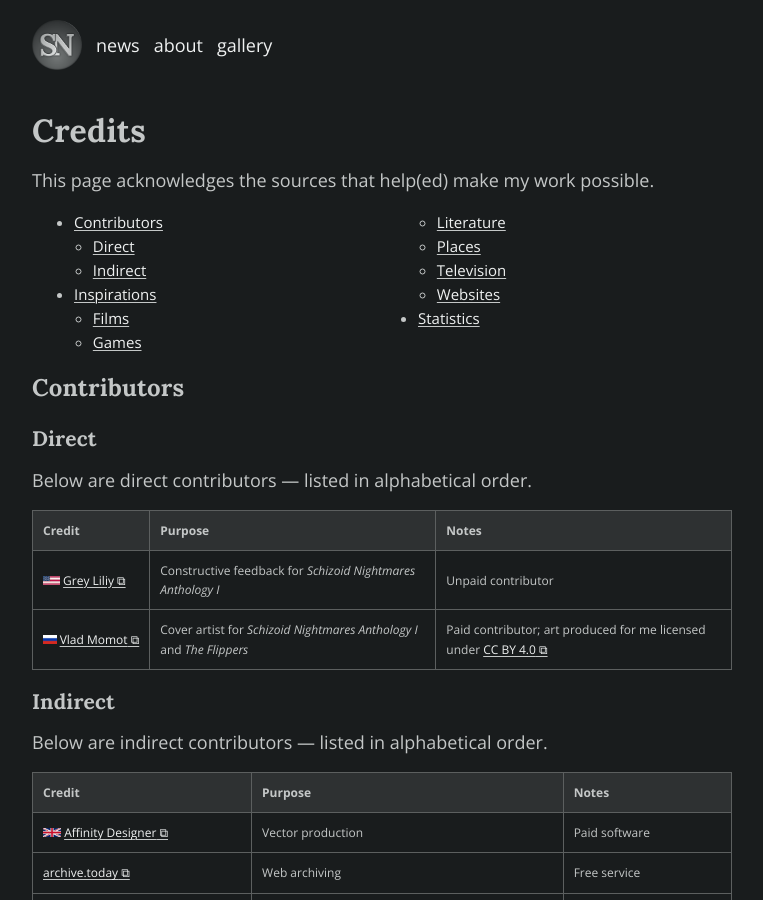
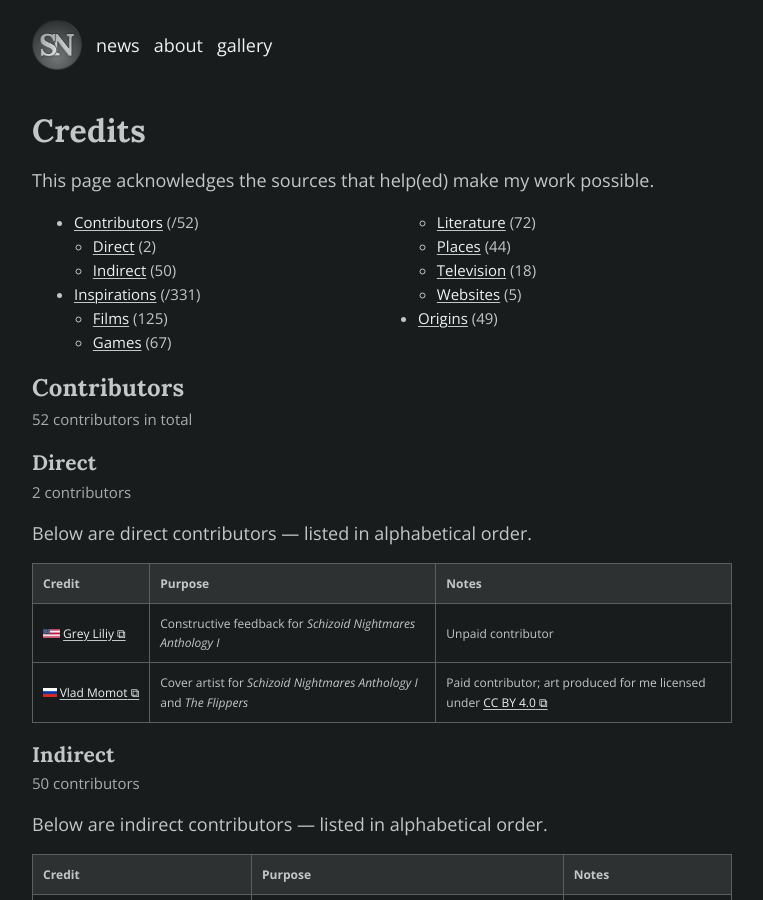
Before and after one commit to schizoidnightmares/schizoidnightmares.com, a Jekyll site: the page built from credits.md, in a window 1280 px wide and 900 px high. Shown: the whole window, without its empty margins (258-1021 px from the left). Built offline with Jekyll 4.4.1, drawn with Linux system fonts in a browser that asks for light colours; some of the changed text lies outside the part shown.

Commit message:
adding inspirations

```diff
--- a/_data/flags.yaml
+++ b/_data/flags.yaml
@@ -34,6 +34,9 @@
 - title: dk
   country: Denmark
 
+- title: eg
+  country: Egypt
+
 - title: es
   country: Spain
 
@@ -54,6 +57,9 @@
 
 - title: il
   country: Israel
+
+- title: iq
+  country: Iraq
 
 - title: ir
   country: Iran
--- a/credits.md
+++ b/credits.md
@@ -1,72 +1,104 @@
 ---
 title: Credits
 description: Acknowledging sources that helped make my work possible
-last_modified_at: March 10, 2024
+last_modified_at: March 11, 2024
 ---
 
 # Credits
 This page acknowledges the sources that help(ed) make my work possible.
 
-- [Contributors](#contributors)
-    - [Direct](#direct)
-    - [Indirect](#indirect)
-- [Inspirations](#inspirations)
-    - [Films](#films)
-    - [Games](#games)
-    - [Literature](#literature)
-    - [Places](#places)
-    - [Television](#television)
-    - [Websites](#websites)
-- [Statistics](#statistics)
+- [Contributors](#contributors) (/52)
+    - [Direct](#direct) (2)
+    - [Indirect](#indirect) (50)
+- [Inspirations](#inspirations) (/331)
+    - [Films](#films) (125)
+    - [Games](#games) (67)
+    - [Literature](#literature) (72)
+    - [Places](#places) (44)
+    - [Television](#television) (18)
+    - [Websites](#websites) (5)
+- [Origins](#origins) (49)
 {: .cols2}
 
 ## Contributors
+52 contributors in total
+{: .cap}
 
 ### Direct
+2 contributors
+{: .cap}
+
 Below are direct contributors — listed in alphabetical order.
 
 {% include contributors.html direct=1 %}
 
 ### Indirect
+50 contributors
+{: .cap}
+
 Below are indirect contributors — listed in alphabetical order.
 
 {% include contributors.html %}
 
 ## Inspirations
+331 inspirations
+{: .cap}
+
 Below are my sources of inspiration — listed by type in alphabetical order.
 
 ### Films
+125 inspirations
+{: .cap}
+
 {% include inspirations.html category='films' size='smallest' %}
 
 ### Games
+67 inspirations
+{: .cap}
+
 {% include inspirations.html category='games' size='smallest' %}
 
 ### Literature
+72 inspirations
+{: .cap}
+
 {% include inspirations.html category='lit' size='smallest' %}
 
 ### Places
+44 inspirations
+{: .cap}
+
 {% include inspirations.html category='places' size='smallest' %}
 
 ### Television
+18 inspirations
+{: .cap}
+
 {% include inspirations.html category='tv' size='small' %}
 
 ### Websites
+5 inspirations
+{: .cap}
+
 {% include inspirations.html category='web' %}
 
-## Statistics
+## Origins
+49 origins
+{: .cap}
+
 The national origins of all credits
 
-{% include origin.html flag="us" perc="55.9" %}
-{% include origin.html flag="gb" perc="12.4" %}
+{% include origin.html flag="us" perc="55.5" %}
+{% include origin.html flag="gb" perc="12.3" %}
 {% include origin.html flag="ca" perc="5.0" %}
 {% include origin.html flag="de" perc="2.6" %}
 {% include origin.html flag="ru" perc="2.1" %}
 {% include origin.html flag="fr" perc="1.8" %}
 {% include origin.html flag="au" perc="1.3" %}
 {% include origin.html flag="jp" perc="1.3" %}
-{% include origin.html flag="cn" perc="1.1" %}
-{% include origin.html flag="nz" perc="1.1" %}
-{% include origin.html flag="es" perc="1.1" %}
+{% include origin.html flag="cn" perc="1.0" %}
+{% include origin.html flag="nz" perc="1.0" %}
+{% include origin.html flag="es" perc="1.0" %}
 {% include origin.html flag="be" perc="0.8" %}
 {% include origin.html flag="cz" perc="0.8" %}
 {% include origin.html flag="il" perc="0.8" %}
@@ -76,17 +108,20 @@
 {% include origin.html flag="mx" perc="0.5" %}
 {% include origin.html flag="np" perc="0.5" %}
 {% include origin.html flag="no" perc="0.5" %}
+{% include origin.html flag="se" perc="0.5" %}
 {% include origin.html flag="bt" perc="0.3" %}
 {% include origin.html flag="bg" perc="0.3" %}
 {% include origin.html flag="bf" perc="0.3" %}
 {% include origin.html flag="cl" perc="0.3" %}
 {% include origin.html flag="cu" perc="0.3" %}
 {% include origin.html flag="dk" perc="0.3" %}
+{% include origin.html flag="eg" perc="0.3" %}
 {% include origin.html flag="sv" perc="0.3" %}
 {% include origin.html flag="ge" perc="0.3" %}
 {% include origin.html flag="hu" perc="0.3" %}
 {% include origin.html flag="is" perc="0.3" %}
 {% include origin.html flag="ir" perc="0.3" %}
+{% include origin.html flag="iq" perc="0.3" %}
 {% include origin.html flag="lv" perc="0.3" %}
 {% include origin.html flag="ly" perc="0.3" %}
 {% include origin.html flag="mn" perc="0.3" %}
@@ -100,6 +135,5 @@
 {% include origin.html flag="rs" perc="0.3" %}
 {% include origin.html flag="sg" perc="0.3" %}
 {% include origin.html flag="za" perc="0.3" %}
-{% include origin.html flag="se" perc="0.3" %}
 {% include origin.html flag="tr" perc="0.3" %}
 {% include origin.html flag="zw" perc="0.3" %}
```
Also changed, not shown: _data/inspirations.yaml (+12 -0 lines), assets/images/flags/eg.jpg (added), assets/images/flags/iq.jpg (added).
